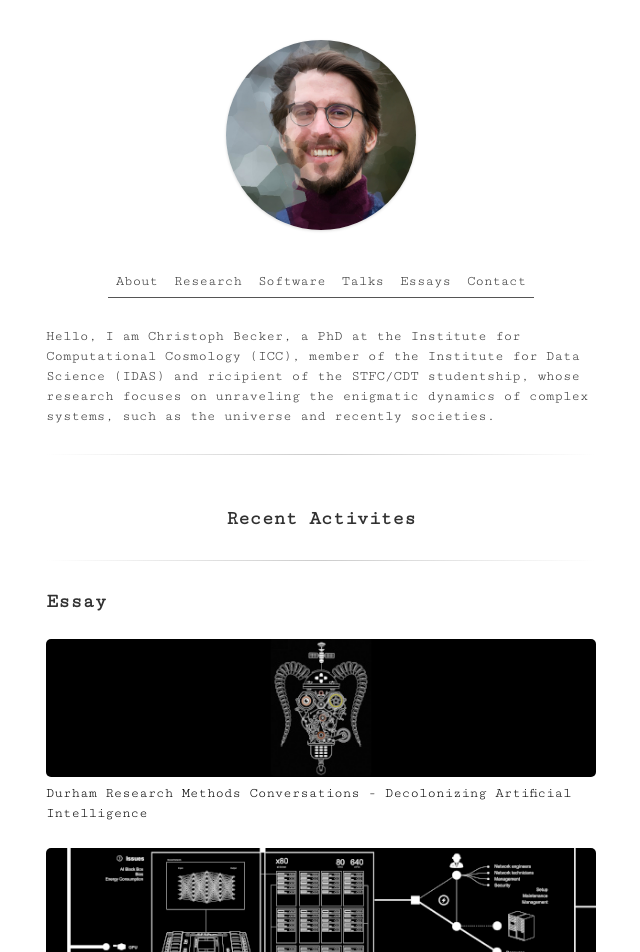
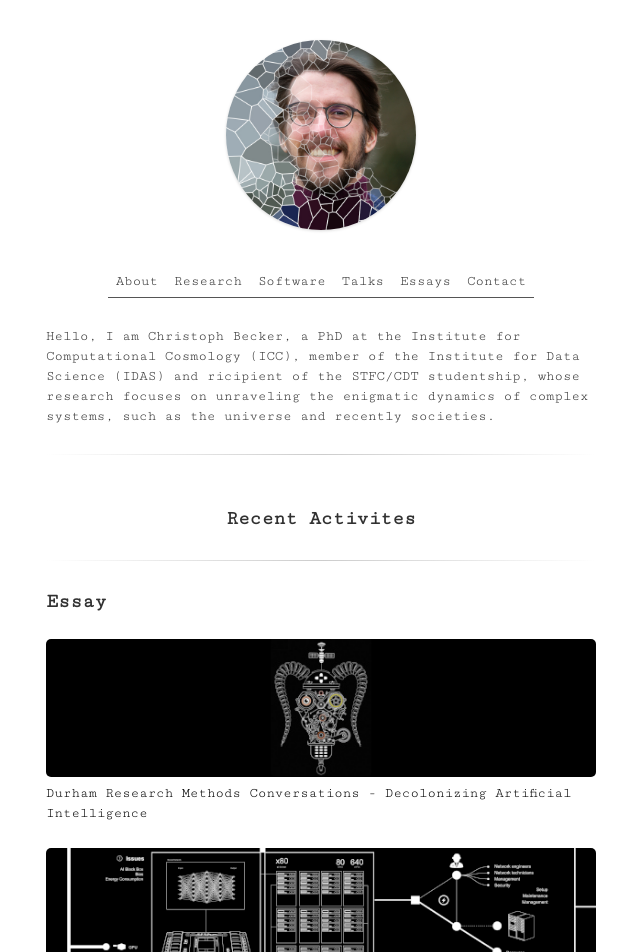
Before and after one commit to Christovis/Christovis.github.io, a Jekyll site: the page built from index.html, in a window 1280 px wide. Shown: the top 952 px of the page, without its empty margins (319-959 px from the left). Built offline with Jekyll 4.4.1, drawn with Linux system fonts in a browser that asks for light colours.

Commit message:
change logo to voronoi with outline

```diff
--- a/_config.yml
+++ b/_config.yml
@@ -2,8 +2,8 @@
 title:              "My Personal Website"
 description:        "My academic site"
 author_name:        "Christoph Becker"
-logo_url:           /assets/selfie_real_voronoi.jpg
-# logo_url_hover:           /assets/selfie_mix_1.jpg
+logo_url:           /assets/selfie_real_voronoi_outline.jpg
+logo_url_hover:           /assets/selfie_mix_1.jpg
 
 # Site Settings
 url:                https://christovis.github.io/
```
Also changed, not shown: assets/selfie_real_voronoi_outline.jpg (added).
